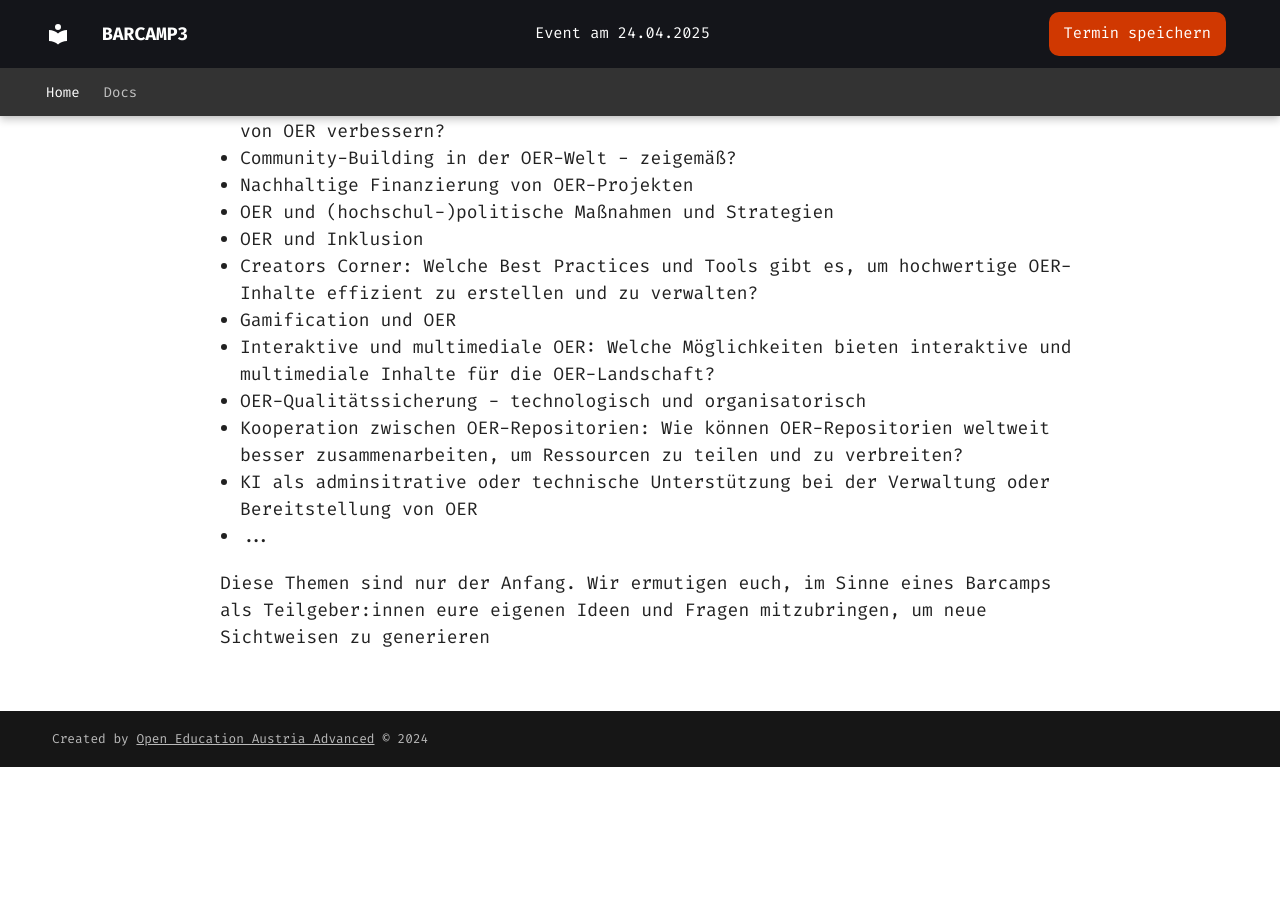
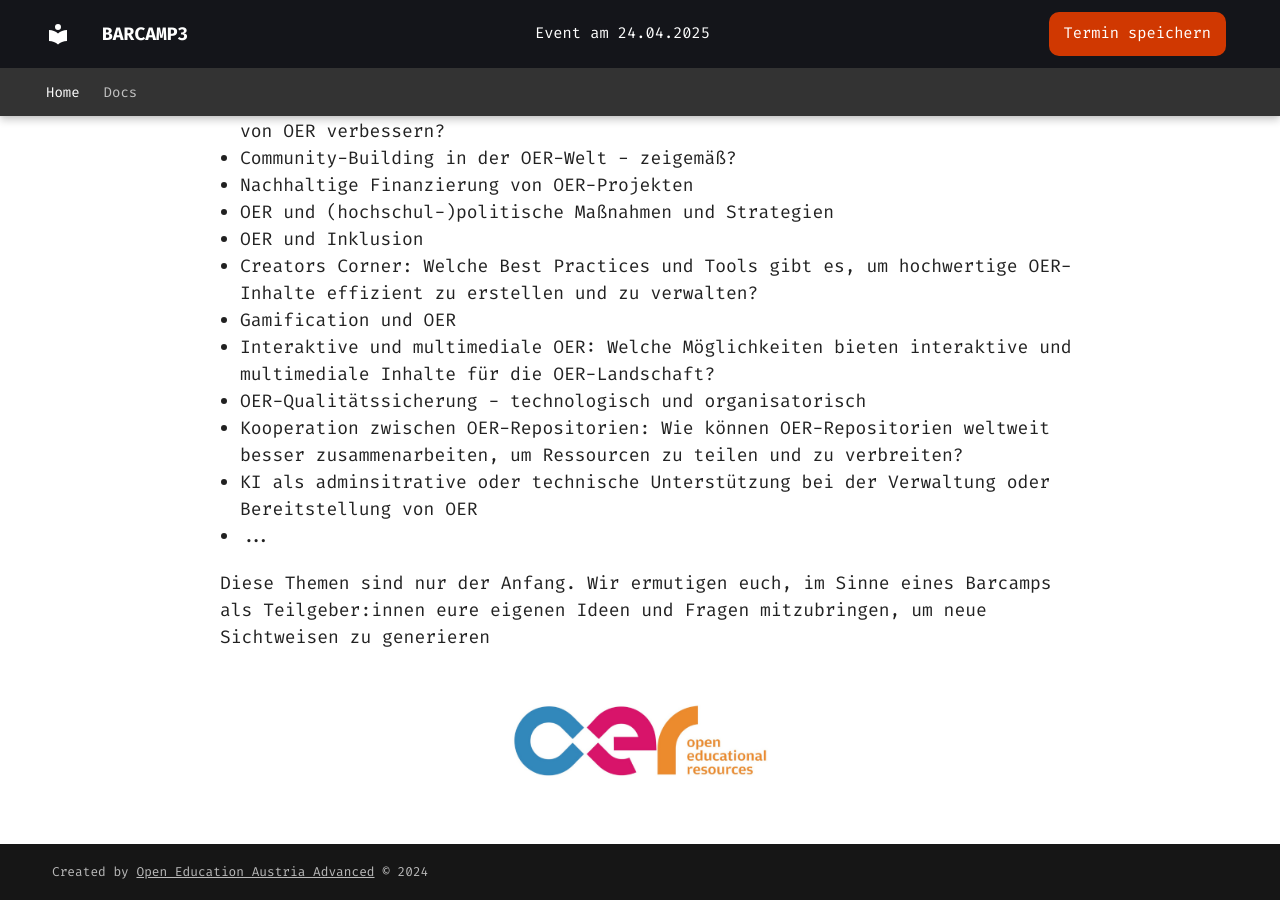
Before and after one commit to oerBASE/Barcamp3, an MkDocs documentation site: the page built from docs/index.md, in a window 1280 px wide and 900 px high, scrolled down 1814 px. Built offline with MkDocs 1.6.1 and Material for MkDocs 9.7.7, drawn with Linux system fonts in a browser that asks for light colours; plug-ins that fetch from the network failed and are left out; before the commit the page ends 2581 px from its top, so only the background shows below that.

Commit message:
Add partner logo to bottom of page

```diff
--- a/docs/assets/css/landing-page-sections.css
+++ b/docs/assets/css/landing-page-sections.css
@@ -104,3 +104,8 @@
   max-width: 42rem;
   font-size: var(--normal-font-size);
 }
+
+section#discussion-points img {
+  width: max(20vmax, 10rem);
+  margin-top: max(3vmax, 2em);
+}
--- a/docs/assets/css/tooltips.css
+++ b/docs/assets/css/tooltips.css
@@ -62,7 +62,7 @@
 
 [tooltip]:hover:after,[tooltip]:hover:before {
   animation: tooltips-vert .3s ease-out forwards;
-  display: block
+  display: block;
 }
 
 @keyframes tooltips-vert {
--- a/overrides/home.html
+++ b/overrides/home.html
@@ -139,6 +139,10 @@
   </ul>
 
   <p>Diese Themen sind nur der Anfang. Wir ermutigen euch, im Sinne eines Barcamps als Teilgeber:innen eure eigenen Ideen und Fragen mitzubringen, um neue Sichtweisen zu generieren</p>
+
+  <span tooltip="Open Education Repository - Event Partner">
+    <img src="/assets/img/oer-logo.png" alt="Open Education Repository logo" />
+  </span>
 </section>
 
 {% endblock %}
```
Also changed, not shown: docs/assets/img/oer-logo.png (added).
